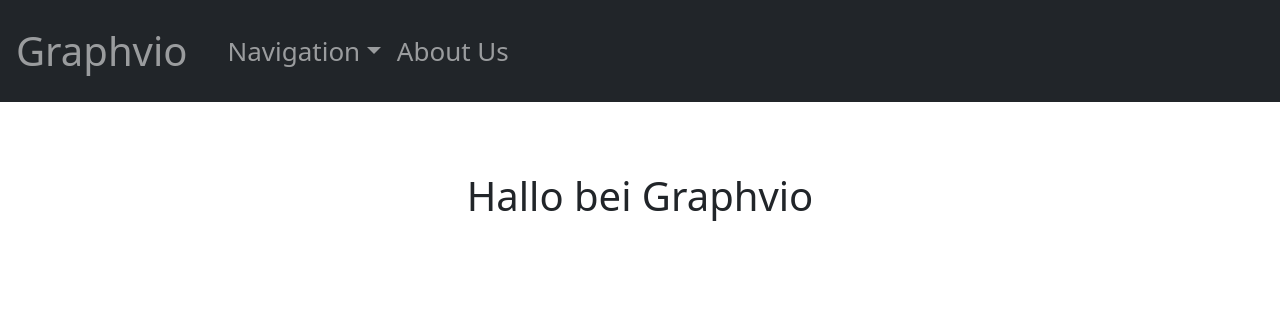
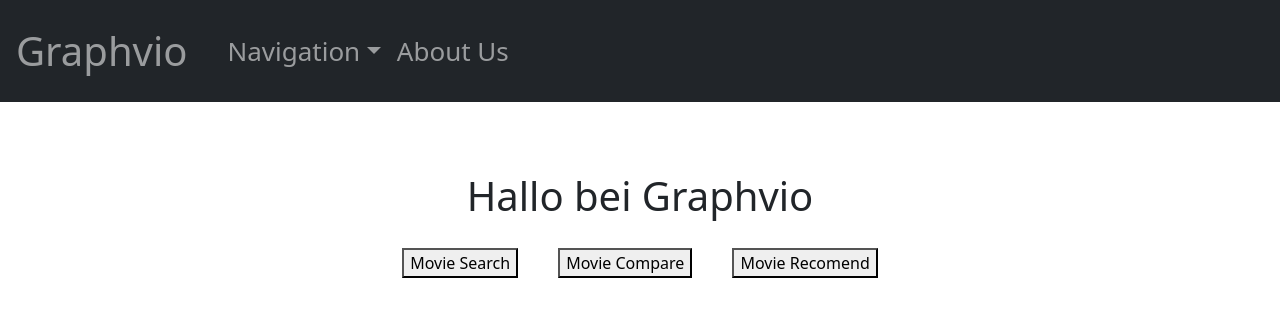
Before and after one commit to cyberlytics/Graphvio, a React (Create React App) app in the folder src/images/frontend/: page / in a window 1280 px wide. Shown: the top 316 px of the page. Built offline with nearby package versions, Linux system fonts and the light colour scheme.

Commit message:
Index navigation added
Former-commit-id: e0838184cb986fd386e9e5fa97c4f34fbd508a04

```diff
--- a/src/images/frontend/src/App.css
+++ b/src/images/frontend/src/App.css
@@ -77,3 +77,7 @@ p {
   margin: 0 auto;
   text-align: center;
 }
+
+#index_btn {
+  margin: 20px;
+}
--- a/src/images/frontend/src/components/Views/Index/Index.js
+++ b/src/images/frontend/src/components/Views/Index/Index.js
@@ -1,9 +1,26 @@
+import {Link} from "react-router-dom"
+
 export default function Index() {
     return (
         <div className="Index">
             <h1>
                 Hallo bei Graphvio
             </h1>
+            <Link to="/MovieSearchForm">
+                <button id="index_btn" type="button">
+                Movie Search
+                </button>
+            </Link>
+            <Link id="index_btn" to="/MovieCompareSelect">
+                <button type="button">
+                Movie Compare
+                </button>
+            </Link>
+            <Link id="index_btn" to="/MovieRecommendForm">
+                <button type="button">
+                Movie Recomend
+                </button>
+            </Link>
         </div>
     )
 }
```
Also changed, not shown: src/images/frontend/src/App.js (+5 -6 lines).
